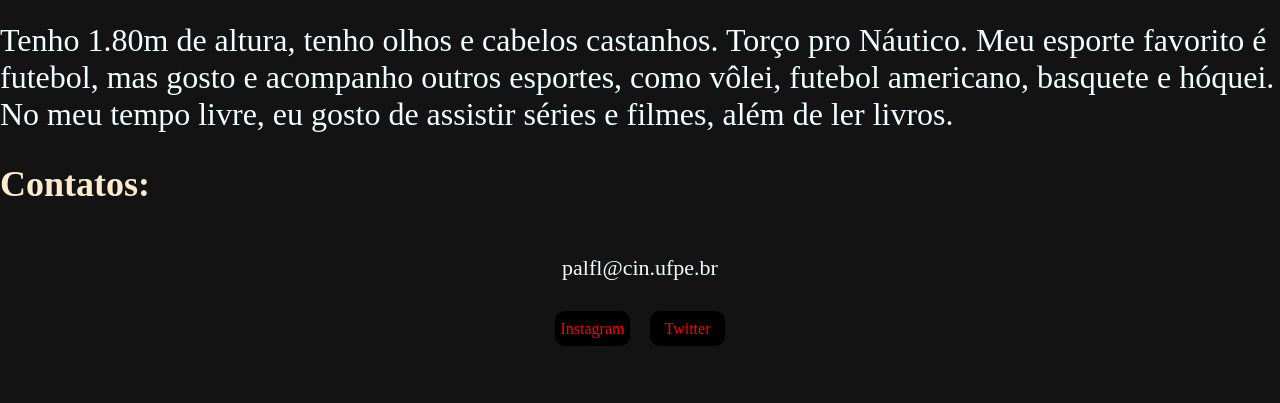
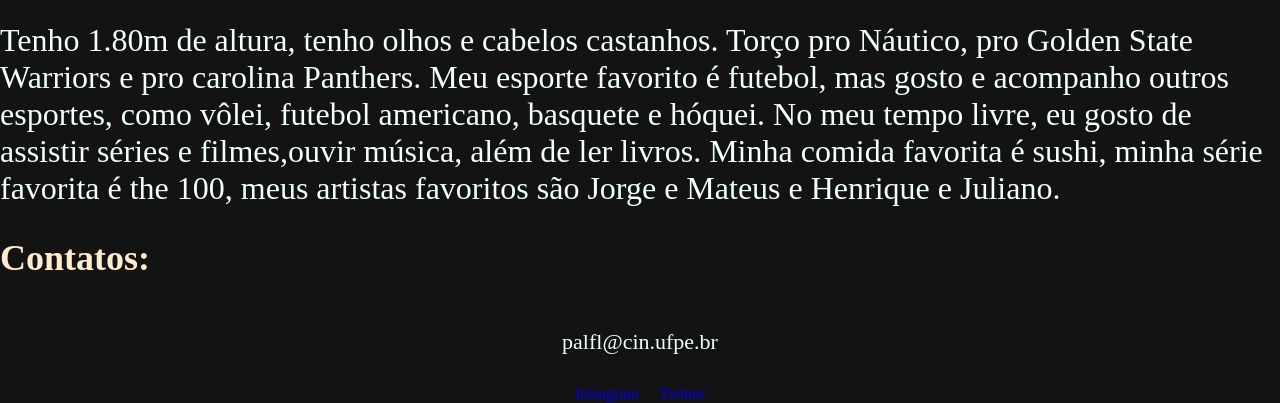
Before and after one commit to PedroFischeral/portfolio, a plain HTML site: page index.html in a window 1280 px wide. Shown: the part 731-1134 px from the top of the page. Before the commit the page ends 1077 px from the top, so only its background shows below. Drawn offline with Linux system fonts and the light colour scheme.

Commit message:
Update index.html

```diff
--- a/index.html
+++ b/index.html
@@ -19,15 +19,15 @@
       <h2 class="h2">Sobre Pedro:</h2>
       <p class="sobrepedro">Meu nome é Pedro de Andrade Lima Fischer de Lyra, tenho 17 anos, sou de Recife, Pernambuco. Fiz ensino médio no Colégio Cognitivo, e no momento estou no 1° período de Ciência da Computação na UFPE.</p>
       <h3 class="h3">Curiosidades:</h3>
-      <p class="curiosidades">Tenho 1.80m de altura, tenho olhos e cabelos castanhos. Torço pro Náutico. Meu esporte favorito é futebol, mas gosto e acompanho outros esportes, como vôlei,  futebol americano, basquete e hóquei. No meu tempo livre, eu gosto de assistir séries e filmes, além de ler livros.</p>
+      <p class="curiosidades">Tenho 1.80m de altura, tenho olhos e cabelos castanhos. Torço pro Náutico, pro Golden State Warriors e pro carolina Panthers. Meu esporte favorito é futebol, mas gosto e acompanho outros esportes, como vôlei, futebol americano, basquete e hóquei. No meu tempo livre, eu gosto de assistir séries e filmes,ouvir música, além de ler livros. Minha comida favorita é sushi, minha série favorita é the 100, meus artistas favoritos são Jorge e Mateus e Henrique e Juliano.</p>
     </div>
   </main>
     <div>
       <h4 class="h4">Contatos:</h4>
       <p class="email">palfl@cin.ufpe.br</p>
       <div class="caixa">
-      <a href="https://www.instagram.com/pedrofischer__/"><p class="instagram">Instagram</p></a>
-      <a href="https://twitter.com/pedro_fisc47299"><p class="twitter">Twitter</p></a>
+      <a href="https://www.instagram.com/pedrofischer__/"><p class="links">Instagram</p></a>
+      <a href="https://twitter.com/pedro_fisc47299"><p class="links">Twitter</p></a>
       </div>
     </div>
 </body>
```
